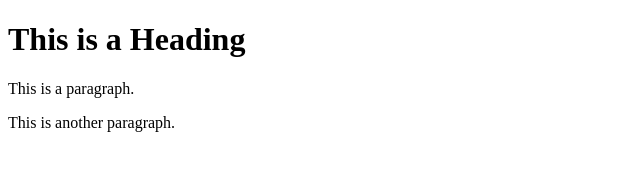
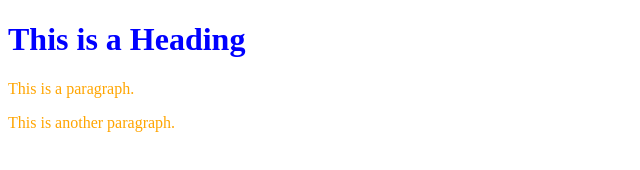
Before and after one commit to Nubget-the-second/Basics, a plain HTML site: page index.html in a window 1280 px wide. Shown: the whole page, without its empty margins (0-640 px from the left). Drawn offline with Linux system fonts and the light colour scheme.

Commit message:
Update index.html

```diff
--- a/index.html
+++ b/index.html
@@ -1,9 +1,14 @@
 <!DOCTYPE html>
 <html lang="en">
-   <head>
-<link rel="stylesheet" href="mystyle.css">
-   </head>
+   <style>
+  h1{
+  color:blue;
+}
 
+p{
+  color:orange;
+}
+   </style>
 <meta charset="utf-8">
 <title>Page Title</title>
 
```
